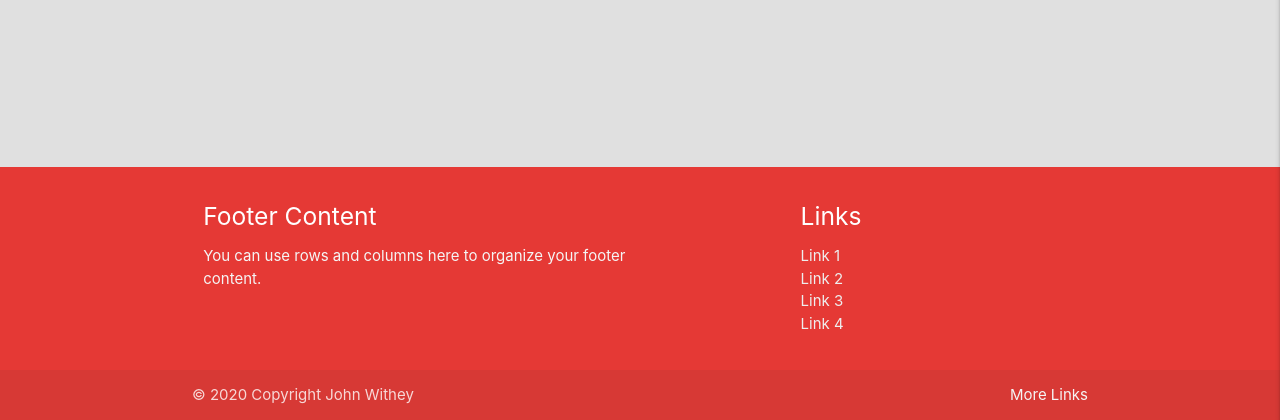
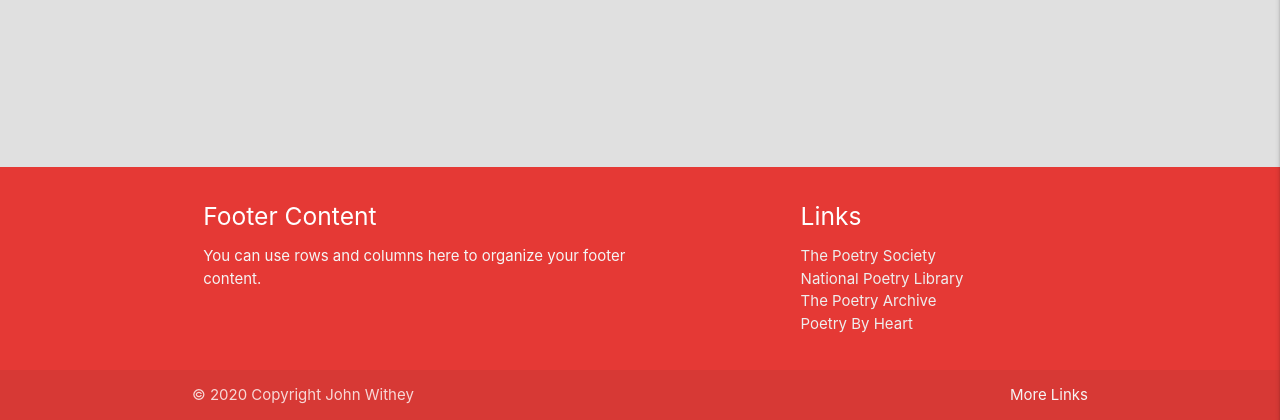
Before and after one commit to Code-Institute-Submissions/poetry_cloud, a Flask app: page / in a window 1280 px wide. Shown: the part 380-800 px from the top of the page. Run offline with Flask 2, Linux system fonts and the light colour scheme; data that the repository does not hold is empty; some libraries are stand-ins or nearby versions.

Commit message:
Added links to the footer

```diff
--- a/templates/base.html
+++ b/templates/base.html
@@ -27,7 +27,6 @@
                 <li><a href="#">Log Out</a></li>
                 <li><a href="#">Log In</a></li>
                 <li><a href="{{ url_for('register') }}">Register</a></li>
-
             </ul>
             </div>
         </nav>
@@ -61,7 +60,7 @@
         {% block content %}
         {% endblock %}
     </main>
-
+    <!-- footer -->
      <footer class="page-footer red darken-1">
           <div class="container">
             <div class="row">
@@ -72,10 +71,10 @@
               <div class="col l4 offset-l2 s12">
                 <h5 class="white-text">Links</h5>
                 <ul>
-                  <li><a class="grey-text text-lighten-3" href="#!">Link 1</a></li>
-                  <li><a class="grey-text text-lighten-3" href="#!">Link 2</a></li>
-                  <li><a class="grey-text text-lighten-3" href="#!">Link 3</a></li>
-                  <li><a class="grey-text text-lighten-3" href="#!">Link 4</a></li>
+                  <li><a class="grey-text text-lighten-3" href="https://poetrysociety.org.uk/">The Poetry Society</a></li>
+                  <li><a class="grey-text text-lighten-3" href="https://www.nationalpoetrylibrary.org.uk/">National Poetry Library</a></li>
+                  <li><a class="grey-text text-lighten-3" href="https://poetryarchive.org/">The Poetry Archive</a></li>
+                  <li><a class="grey-text text-lighten-3" href="https://www.poetrybyheart.org.uk/">Poetry By Heart</a></li>
                 </ul>
               </div>
             </div>
```
